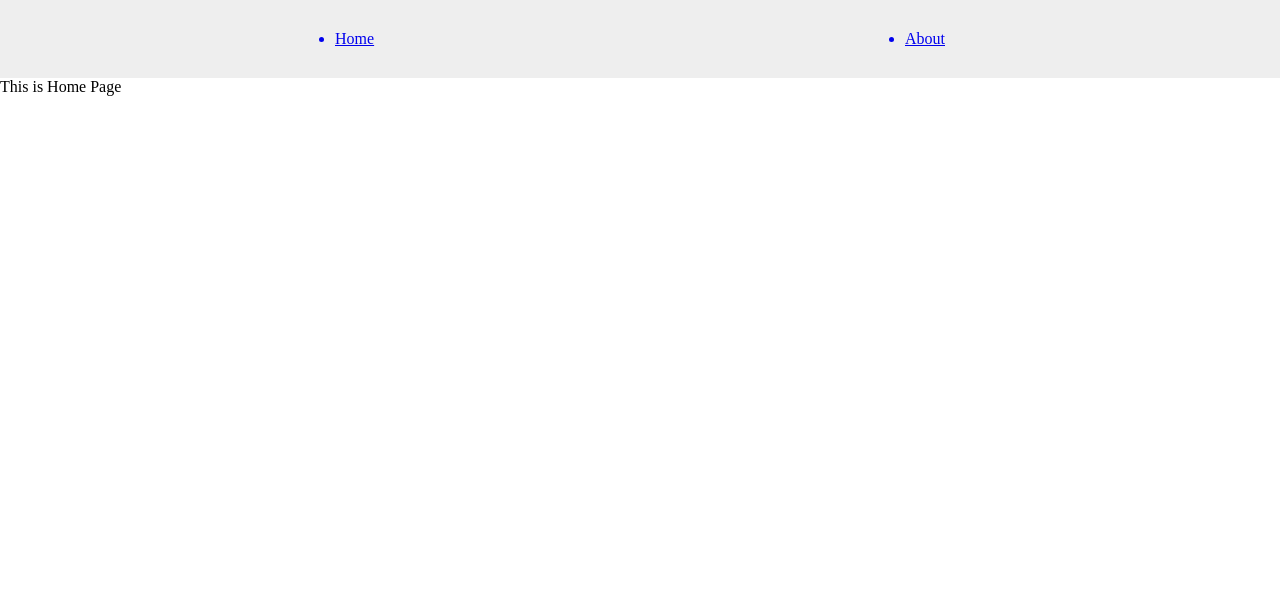
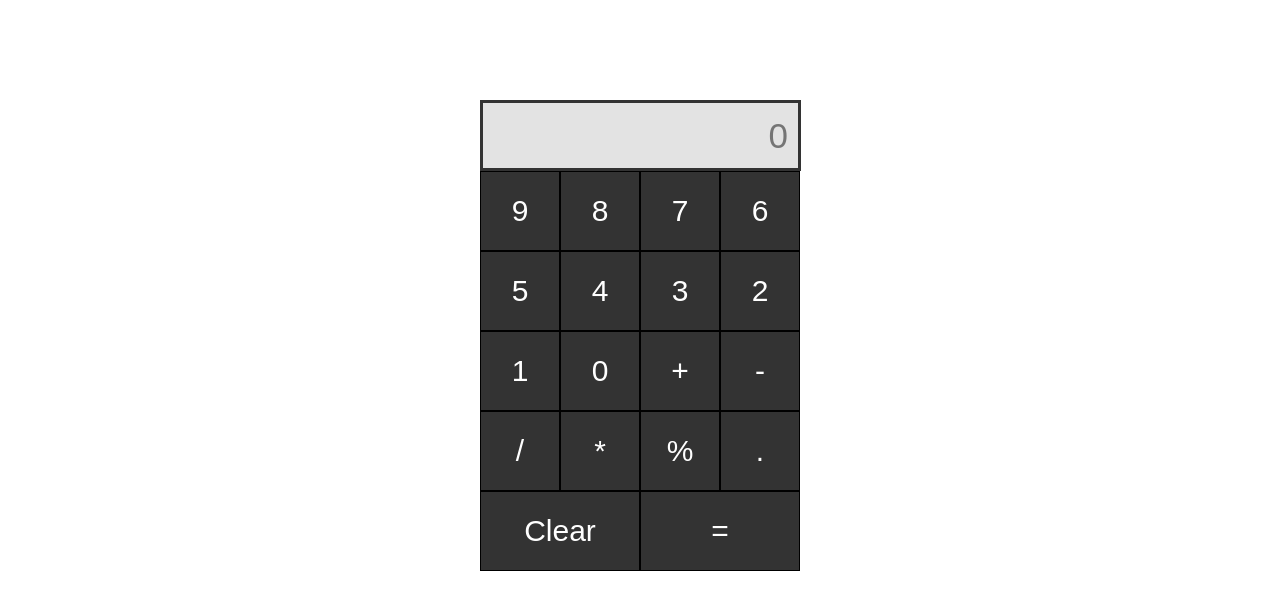
Before and after one commit to muhammadmueenarif/React-JS-Crash-Course-Complete-Course-for-Beginners-, a React (Create React App) app: page / in a window 1280 px wide. Shown: the top 610 px of the page. Built offline with nearby package versions, Linux system fonts and the light colour scheme.

Commit message:
calculator html and css

```diff
--- a/src/App.css
+++ b/src/App.css
@@ -0,0 +1,30 @@
+.calc {
+    width: 320px;
+    margin: 100px auto;
+}
+
+#answer {
+    background-color: #e3e3e3;
+    padding: 10px;
+    font-size: 35px;
+    width: 295px;
+    height: 45px;
+    text-align: right;
+    border: 3px solid #333;
+}
+
+.button {
+    width: 80px;
+    height: 80px;
+    border: none;
+    background: #333;
+    color: #fff;
+    font-size: 30px;
+    cursor: pointer;
+    border: 1px solid black;
+    float: left;
+}
+
+.button1 {
+    width: 160px;
+}
--- a/src/App.js
+++ b/src/App.js
@@ -1,32 +1,33 @@
-import React, { useEffect, useState } from "react";
 import "./App.css";
-import "./counter.css";
-import Test from "./test";
-import Counter from "./components/counter";
-import Home from "./components/Home";
-import About from "./components/About";
-import { Routes, Route } from "react-router-dom";
-import Header from "./components/header";
-import Error from "./components/ErrorPage";
 
 function App() {
   //   const [toggle, updateToggle] = useState(false);
 
   return (
     <>
-      <Routes>
-        <Route
-          path="/"
-          element={
-            <>
-        <Header /> <Home />
-            </>
-          }/> {/*header will always show*/}
+      <div className="calc">
+      <input type="text" placeholder="0" id="answer"/>
+      <input type="button" value="9" className="button"/>
+      <input type="button" value="8" className="button"/>
+      <input type="button" value="7" className="button"/>
+      <input type="button" value="6" className="button"/>
+      <input type="button" value="5" className="button"/>
+      <input type="button" value="4" className="button"/>
+      <input type="button" value="3" className="button"/>
+      <input type="button" value="2" className="button"/>
+      <input type="button" value="1" className="button"/>
 
-        <Route path="/about" element={<> <Header/> <About /></>} />{" "}
-        {/*when someone goes on /about url, about page will show */}
-        <Route path="*" element={<> <Error/> </>} /> {/*when someone enters invalid url, this component will show */}
-      </Routes>
+      <input type="button" value="0" className="button"/>
+      <input type="button" value="+" className="button"/>
+      <input type="button" value="-" className="button"/>
+      <input type="button" value="/" className="button"/>
+      <input type="button" value="*" className="button"/>
+      <input type="button" value="%" className="button"/>
+      <input type="button" value="." className="button"/>
+
+      <input type="button" value="Clear" className="button button1"/>
+      <input type="button" value="=" className="button button1"/>
+      </div>
     </>
   );
 }
--- a/src/components/Home.js
+++ b/src/components/Home.js
@@ -1,9 +1,16 @@
 import React from 'react'
+import { useNavigate } from 'react-router-dom';
 
 function Home() {
+    const navigate = useNavigate();
+
+    const handleClick = () => {
+        navigate('/about');
+    }
   return (
     <>
     <p>This is Home Page</p>
+    <button onClick={handleClick}>Click me</button>
     </>
   )
 }
```
Also changed, not shown: readme.txt.
